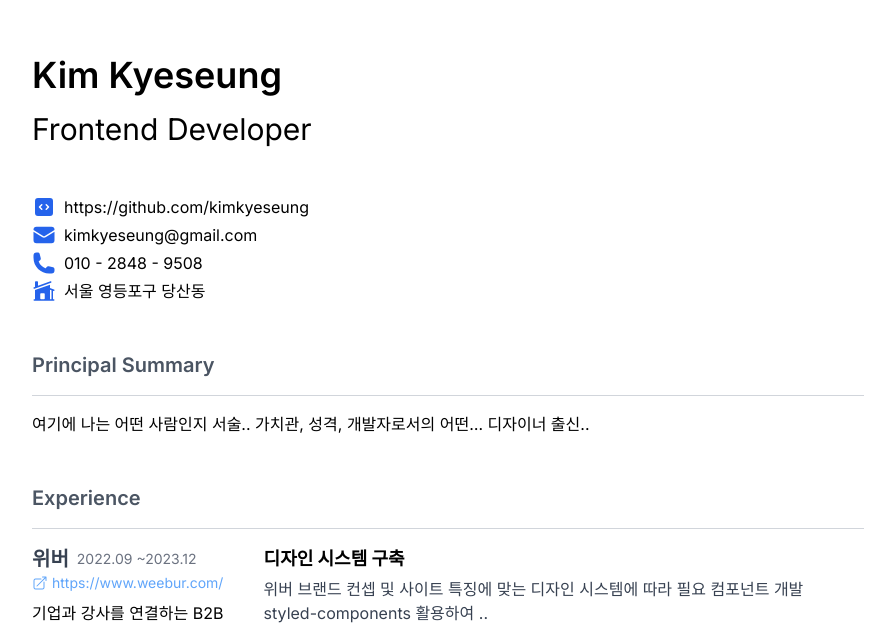
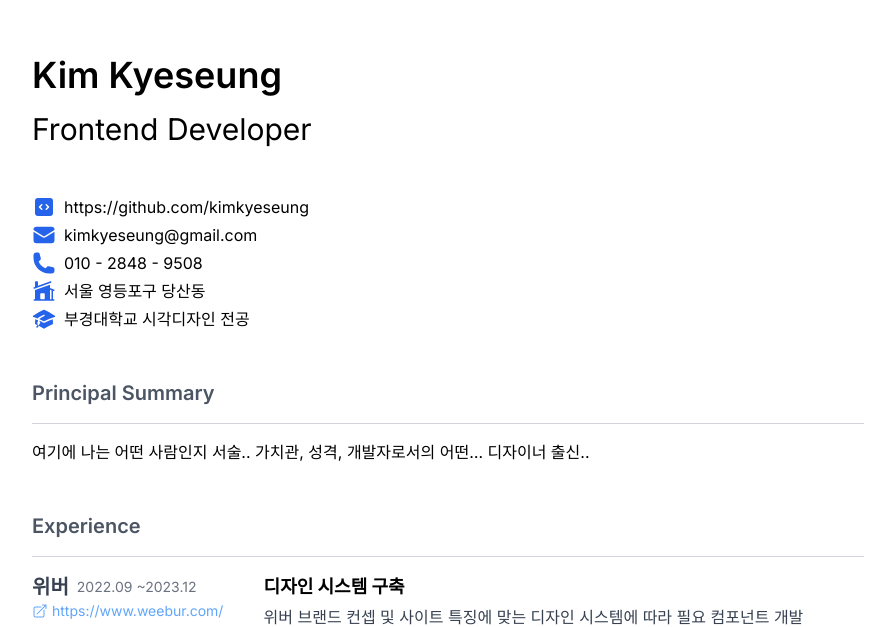
Before and after one commit to kimkyeseung/kimkyeseung-resume, a Next.js app: page / in a window 1280 px wide. Shown: the part 169-796 px from the top of the page, without its empty margins (192-1087 px from the left). Built offline with nearby package versions, Linux system fonts and the light colour scheme.

Commit message:
✨ Info - 학력 사항 추가

```diff
--- a/src/components/Info/index.tsx
+++ b/src/components/Info/index.tsx
@@ -4,6 +4,7 @@ import {
   EnvelopeIcon,
   PhoneIcon,
   HomeModernIcon,
+  AcademicCapIcon,
 } from '@heroicons/react/24/solid'
 
 const iconColor = 'text-blue-600'
@@ -33,6 +34,10 @@ export const Info = () => {
         <HomeModernIcon className={`h-6 w-6 ${iconColor}`} />
         {ADDRESS}
       </div>
+      <div className="flex gap-2">
+        <AcademicCapIcon className={`h-6 w-6 ${iconColor}`} />
+        부경대학교 시각디자인 전공
+      </div>
     </div>
   )
 }
```
